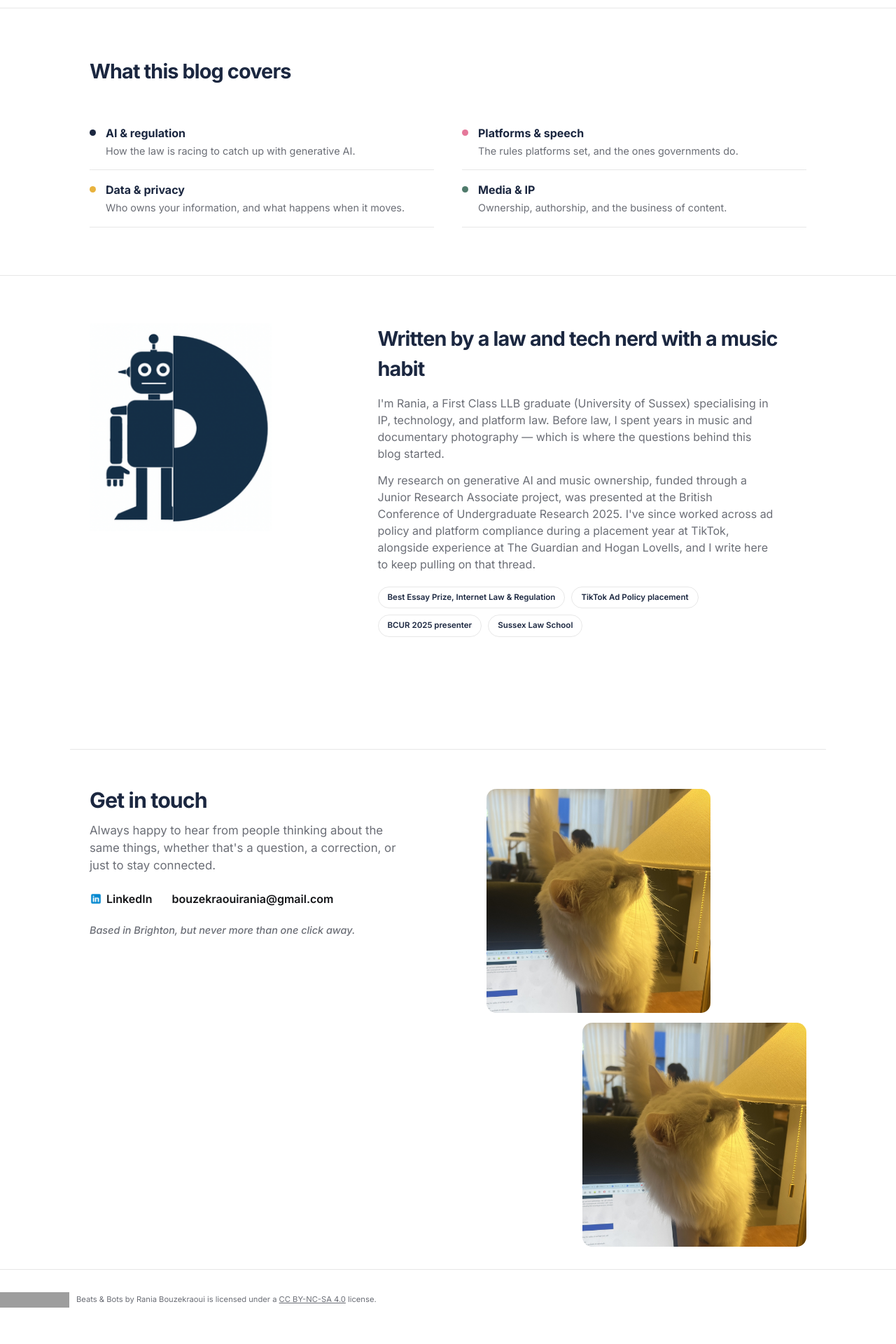
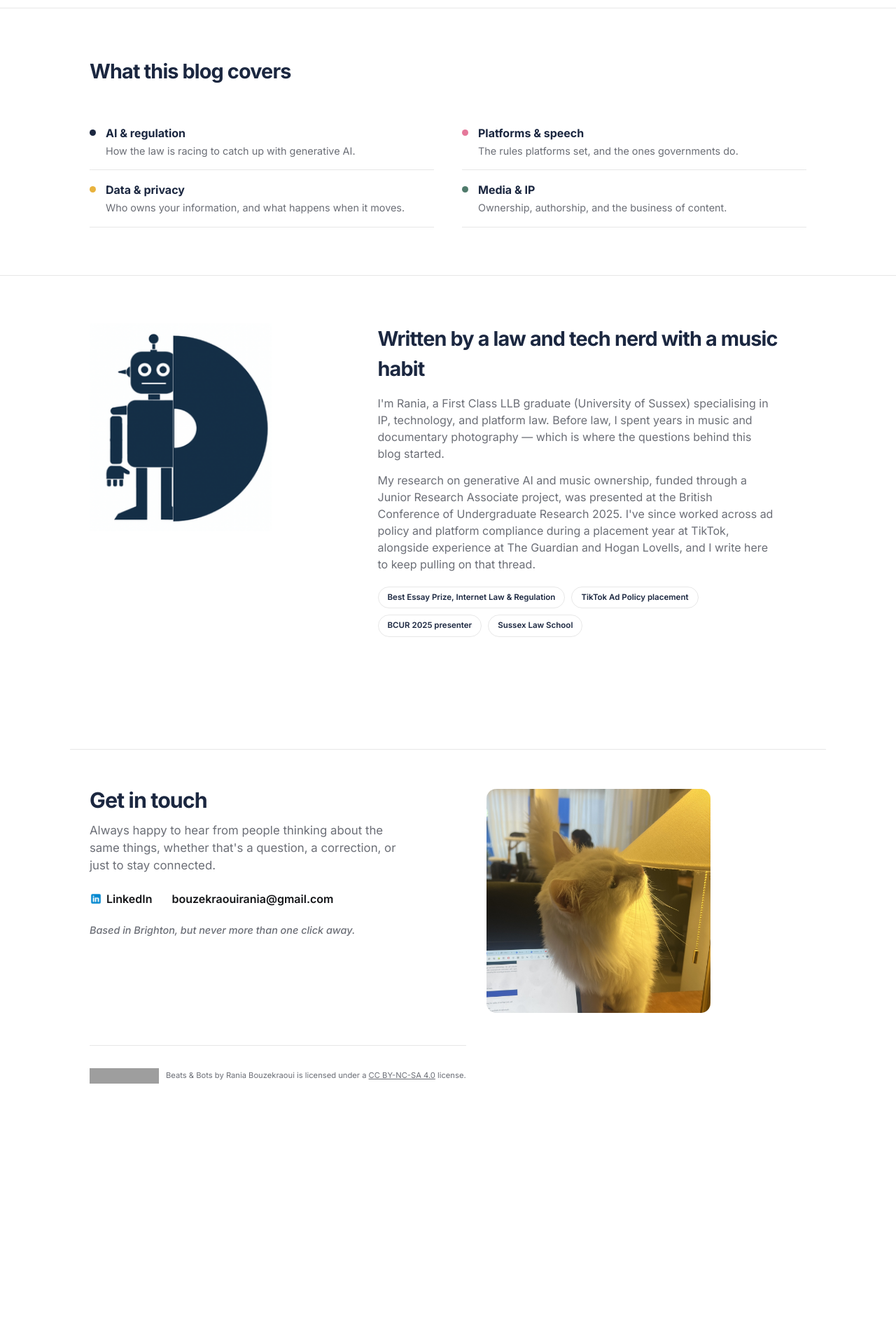
Before and after one commit to raniabouz/beats-and-bots, a Jekyll site: the page built from index.markdown, in a window 1280 px wide. Shown: the part 1467-3387 px from the top of the page at 70% size. Built offline with Jekyll 4.4.1, drawn with Linux system fonts in a browser that asks for light colours; after the commit the page ends 3067 px from its top, so only the background shows below that; grey boxes are pictures that could not be loaded.

Commit message:
this should be the last contact fix

```diff
--- a/_layouts/default.html
+++ b/_layouts/default.html
@@ -252,9 +252,6 @@
   <img src="{{ '/assets/images/footer-cat.jpg' | relative_url }}" alt="A cat interrupting family law revision" style="width:100%; max-width:320px; max-height:320px; object-fit:cover; border-radius:14px; display:block; margin-left:auto;">
 </div>
 
-      <img src="{{ '/assets/images/footer-cat.jpg' | relative_url }}" alt="A cat interrupting family law revision" style="width:100%; max-width:320px; max-height:320px; object-fit:cover; border-radius:14px; display:block; margin-left:auto;">
-    </div>
-
     <div style="display:flex; align-items:center; gap:10px; padding-top:32px; margin-top:32px; border-top:1px solid var(--line);">
       <a href="https://creativecommons.org/licenses/by-nc-sa/4.0/" target="_blank" rel="noopener license">
         <img src="https://licensebuttons.net/l/by-nc-sa/4.0/88x31.png" alt="Creative Commons BY-NC-SA 4.0" style="height:22px; width:auto; display:block;">
```
